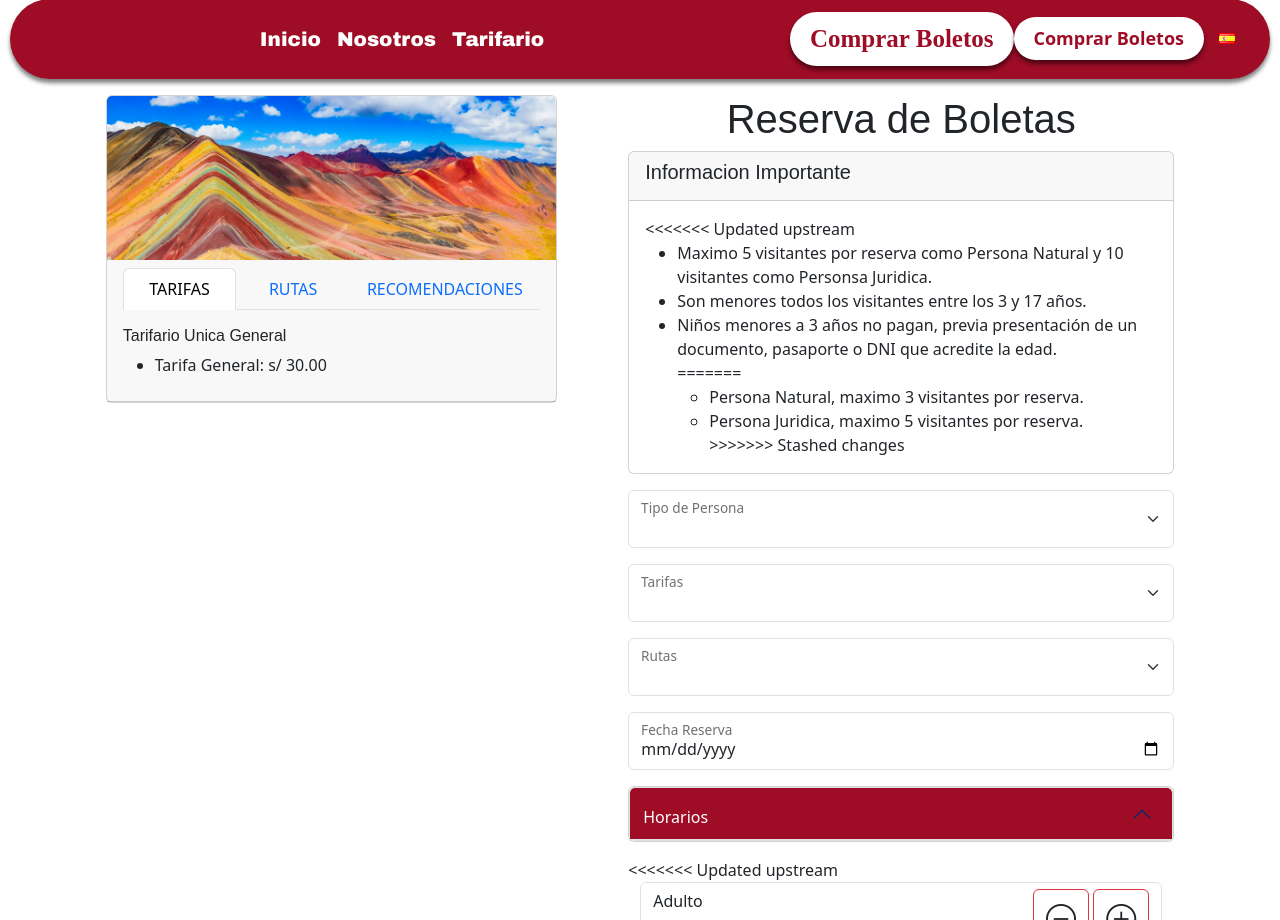
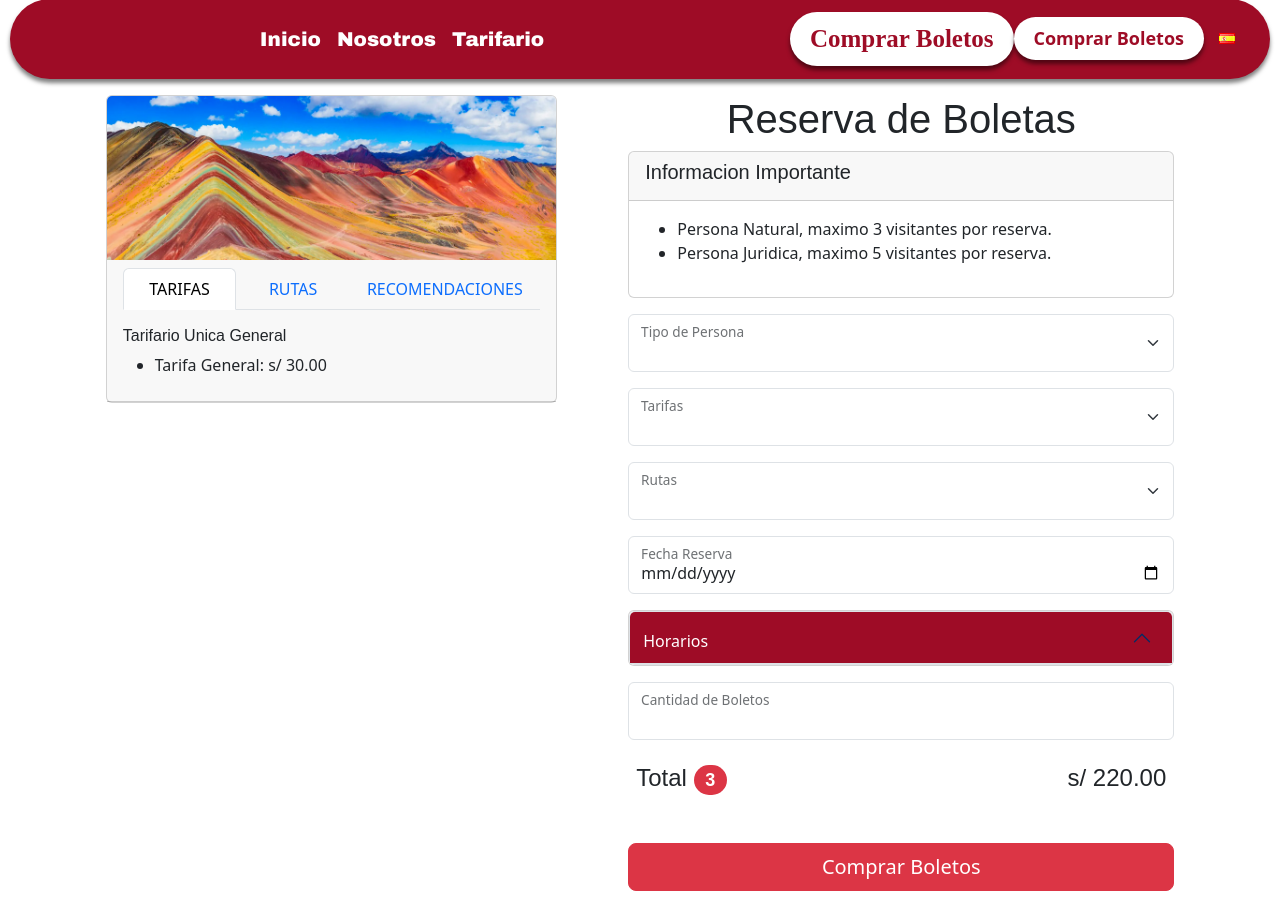
Before and after one commit to JoeloSumerente/Proyecto-Vinicunca, a PHP site: page /views/Reserva_Boletos.php in a window 1280 px wide. Shown: the part 166-1086 px from the top of the page. Run offline with PHP 8.4, Linux system fonts and the light colour scheme; some web fonts are replaced.

Commit message:
Cambios y Modificaciones
cambios en la pagina 01

```diff
--- a/views/Reserva_Boletos.php
+++ b/views/Reserva_Boletos.php
@@ -195,17 +195,9 @@
                               <h5>Informacion Importante</h5>
                             </div>
                             <div class="card-body">
-<<<<<<< Updated upstream
-                                <ul class="card-text">
-                                    <li>Maximo 5 visitantes por reserva como Persona Natural y 10 visitantes como Personsa Juridica.</li>
-                                    <li>Son menores todos los visitantes entre los 3 y 17 años.</li>
-                                    <li>Niños menores a 3 años no pagan, previa presentación de un documento, pasaporte o DNI que acredite la edad.
-                                    </li>
-=======
                                 <ul>
                                     <li>Persona Natural, maximo 3 visitantes por reserva.</li>
                                     <li>Persona Juridica, maximo 5 visitantes por reserva.</li>
->>>>>>> Stashed changes
                                 </ul>
                             </div>
                         </div>
@@ -351,38 +343,10 @@
                 <div class="row">
                     <div class="col-12 col-md-12 col-lg-12">
                         <div class="form-floating mb-3">
-<<<<<<< Updated upstream
-                            <div class="container">
-                                <div class="form-control btn-group" role="group">
-                                    <div class="col-md">
-                                        <label for="tipo_Adultos"> Adulto</label>
-                                    </div>
-                                    <div class="">
-                                        <button class="btn btn-outline-danger" type="button">
-                                            <i class="bi bi-dash-circle text-dark"></i>
-                                        </button>
-                                        <span>
-                                            <?php
-                                            // include "../controllers/botones.php";
-                                            ?>
-                                        </span>
-                                        <button class="btn btn-outline-danger" type="button">
-                                            <i class="bi bi-plus-circle text-dark"></i>
-                                        </button>
-                                    </div>
-
-                                </div>
-                            </div>
-                            <!-- <div class="form-floating">
-                                <input class="form-control" type="number" id="tipo_Adultos" min="0" max="10">
-                                <label for="tipo_Adultos"> Adulto</label>
-                            </div> -->
-=======
                             <div class="form-floating">
                                 <input class="form-control" type="number" id="cantidad_Boletos" min="0" max="10">
                                 <label for="cantidad_Boletos"> Cantidad de Boletos</label>
                             </div>
->>>>>>> Stashed changes
                         </div>
                     </div>
                 </div>
```
